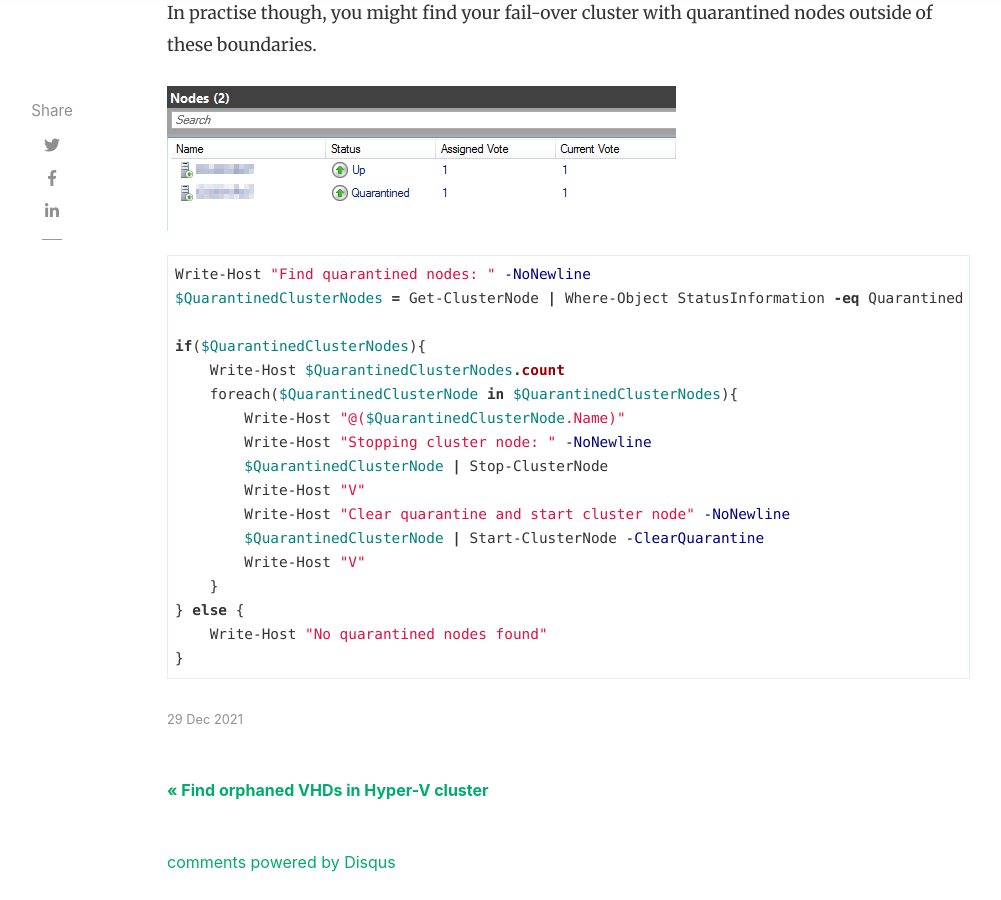
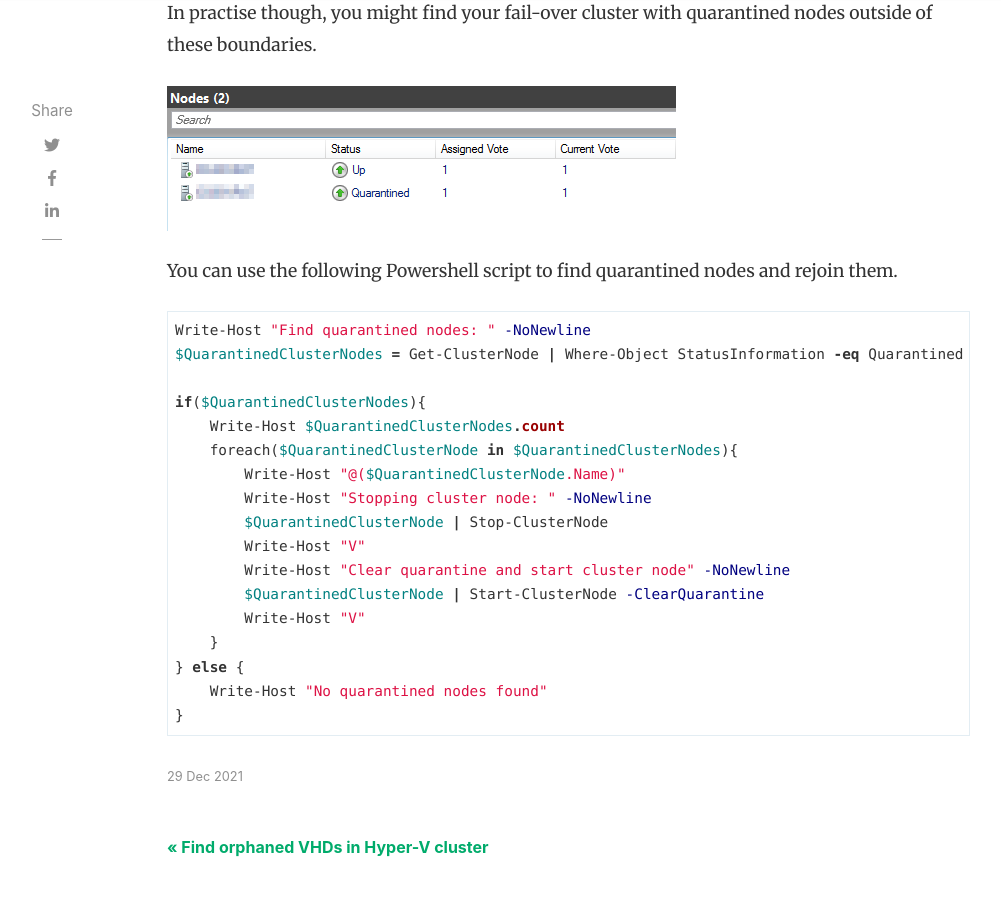
Before and after one commit to onpremisys/onpremisys.github.io, a Jekyll site: the page built from _posts/2021-12-29-repair-quarantined-fail-over-cluster-nodes.markdown, in a window 1280 px wide and 900 px high, scrolled down 1069 px. Shown: the whole window, without its empty margins (118-1119 px from the left). Built offline with Jekyll 4.4.1, drawn with Linux system fonts in a browser that asks for light colours; nearby versions of some CDN libraries; comment, search, counter and statistics services are not loaded.

```diff
--- a/_posts/2021-12-29-repair-quarantined-fail-over-cluster-nodes.markdown
+++ b/_posts/2021-12-29-repair-quarantined-fail-over-cluster-nodes.markdown
@@ -17,6 +17,8 @@
 In practise though, you might find your fail-over cluster with quarantined nodes outside of these boundaries.
 
 ![Fail-over cluster green quarantined node](\assets\images\fail-over-cluster-green-quarantined-node.png)
+
+You can use the following Powershell script to find quarantined nodes and rejoin them.
 
 {% highlight powershell %}
 Write-Host "Find quarantined nodes: " -NoNewline
```
